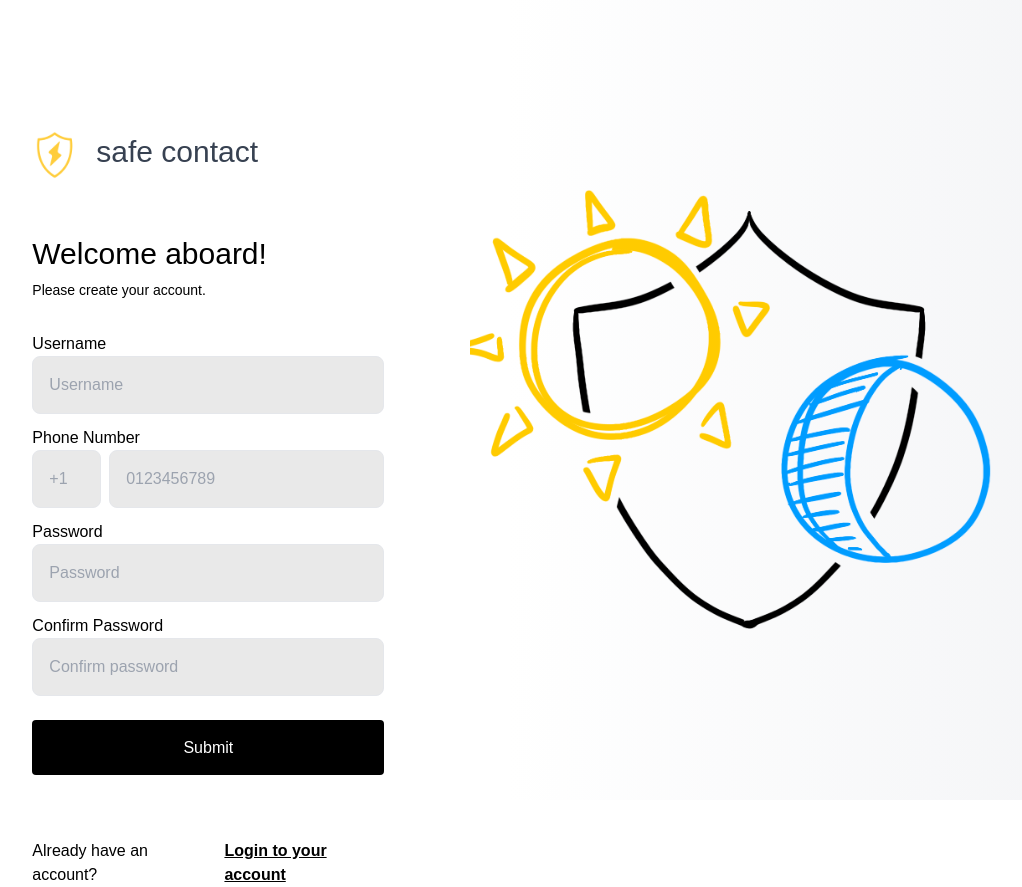
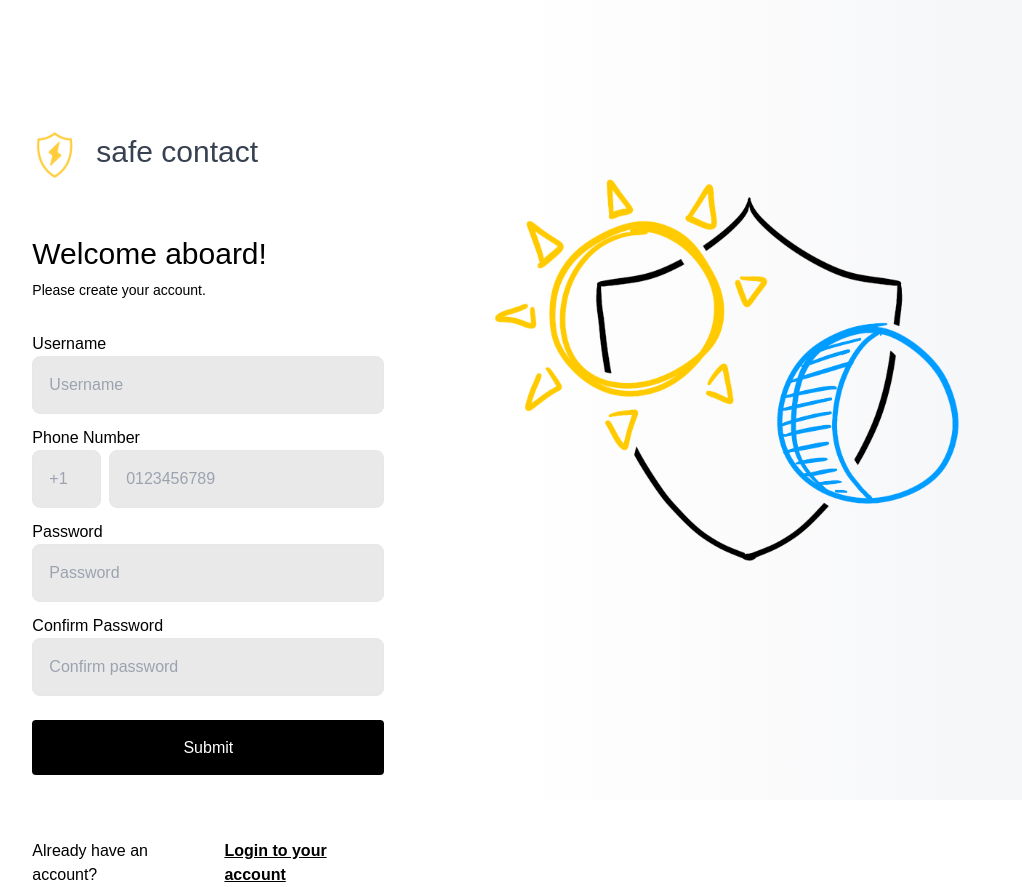
Before and after one commit to castorway/Safe-Contact, a Flask app: page /sign-up in a window 1280 px wide. Shown: the whole page, without its empty margins (133-1155 px from the left). Run offline with Flask 2, Linux system fonts and the light colour scheme; style sheets or scripts are compiled from the project's sources; some libraries are stand-ins or nearby versions.

Commit message:
slight adjustments

```diff
--- a/client/static/css/output.css
+++ b/client/static/css/output.css
@@ -821,6 +821,10 @@ video {
   height: 50%;
 }
 
+.h-\[100\%\] {
+  height: 100%;
+}
+
 .min-h-\[323px\] {
   min-height: 323px;
 }
--- a/client/templates/sign_up.html
+++ b/client/templates/sign_up.html
@@ -120,7 +120,7 @@
     <!-- left smaller box -->
     <div class="w-1/2 h-full flex flex-col justify-center items-center">
         <div class=""><img src="{{ url_for('static', filename='sun_cover.png') }}" alt="logo"
-                class="object-cover h-[115%] w-[115%] mt-[-2em]" />
+                class="object-cover h-[100%] w-[100%] mt-[-2em]" />
         </div>
     </div>
 </div>
```
Also changed, not shown: 1 other file.
